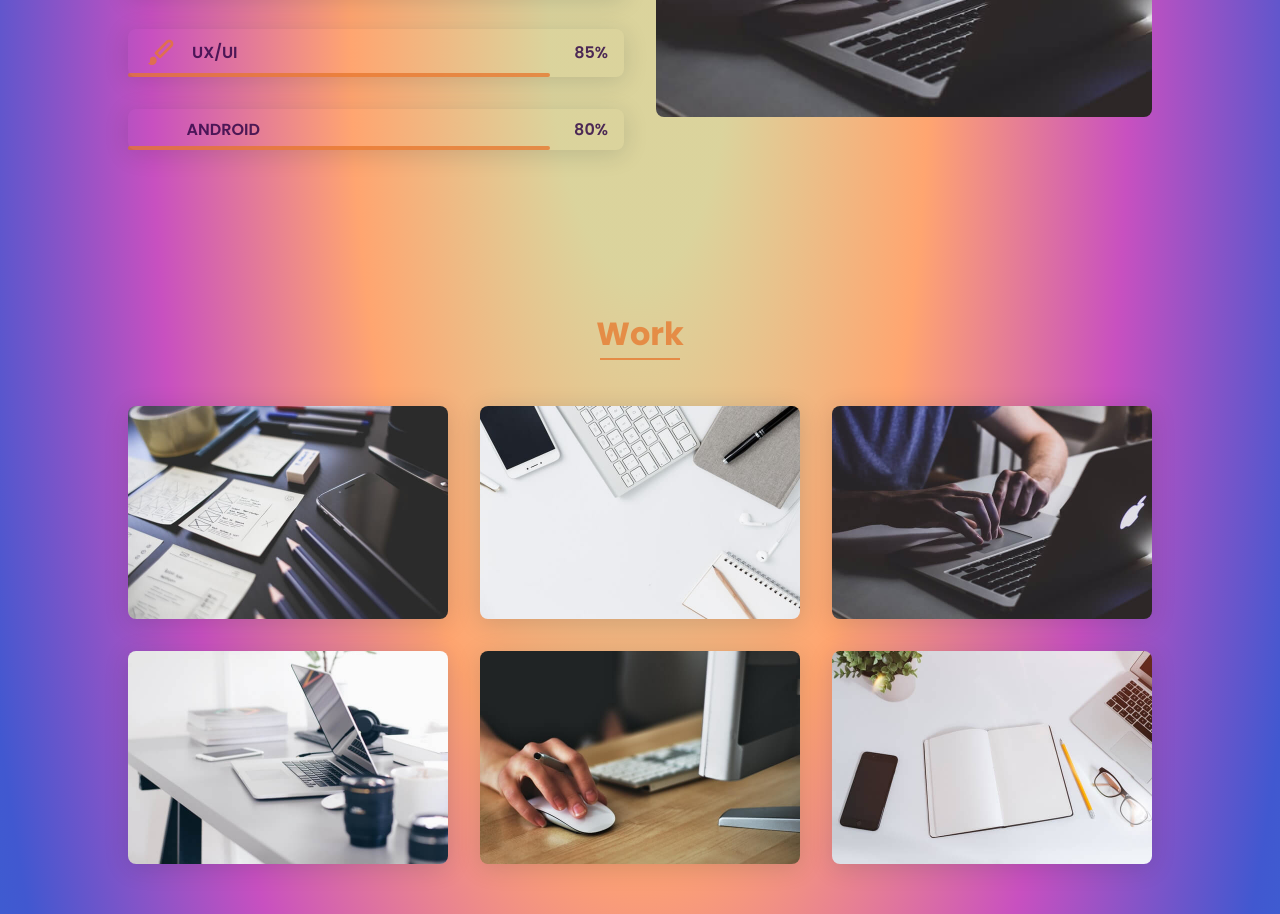
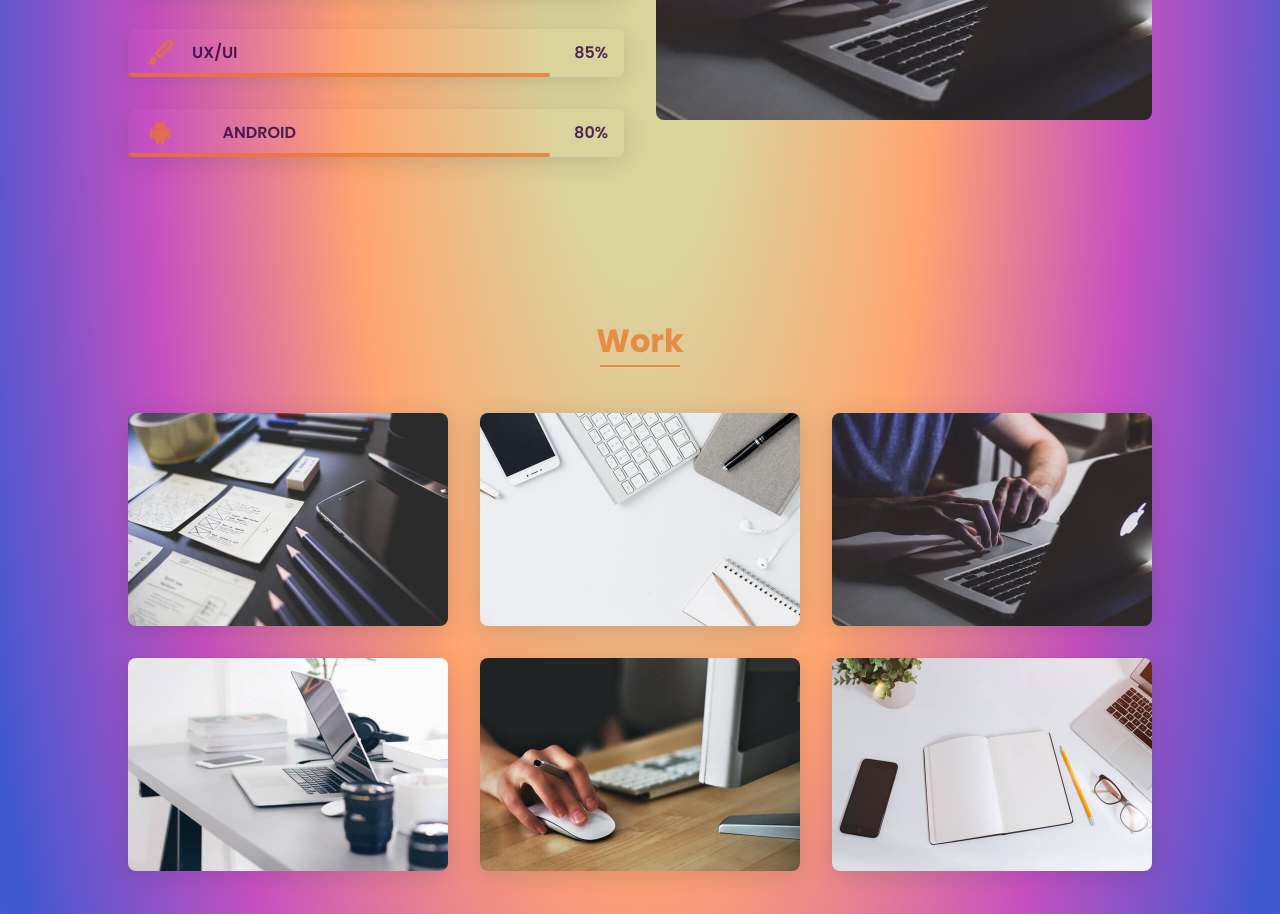
Before and after one commit to DaZZler12/My-Portofolio, a plain HTML site: page index.html in a window 1280 px wide. Shown: the part 1793-2707 px from the top of the page. Drawn offline with nearby package versions, Linux system fonts and the light colour scheme; a script that the page names is missing.

Commit message:
Update index.html

```diff
--- a/index.html
+++ b/index.html
@@ -132,7 +132,7 @@
                         </div>
                         <div class="skills__data">
                             <div class="skills__names">
-                                <i class='bxl-android'></i>
+                                <i class='bx bxl-android skills__icon'></i>
                                 <span class="skills__name">&nbsp&nbsp&nbsp&nbsp&nbsp&nbsp&nbsp&nbspANDROID</span>
                             </div>
                             <div class="skills__bar skills__ux">
```
